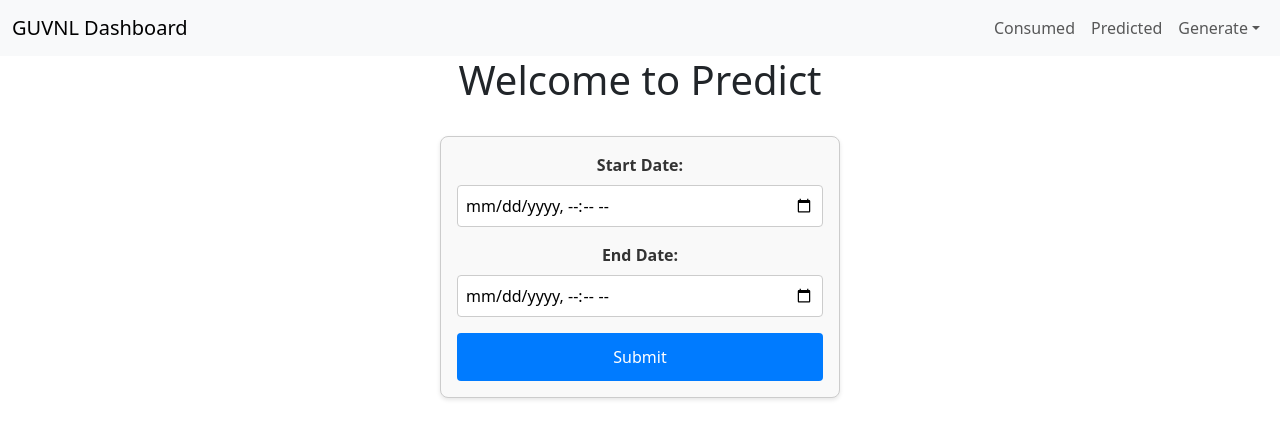
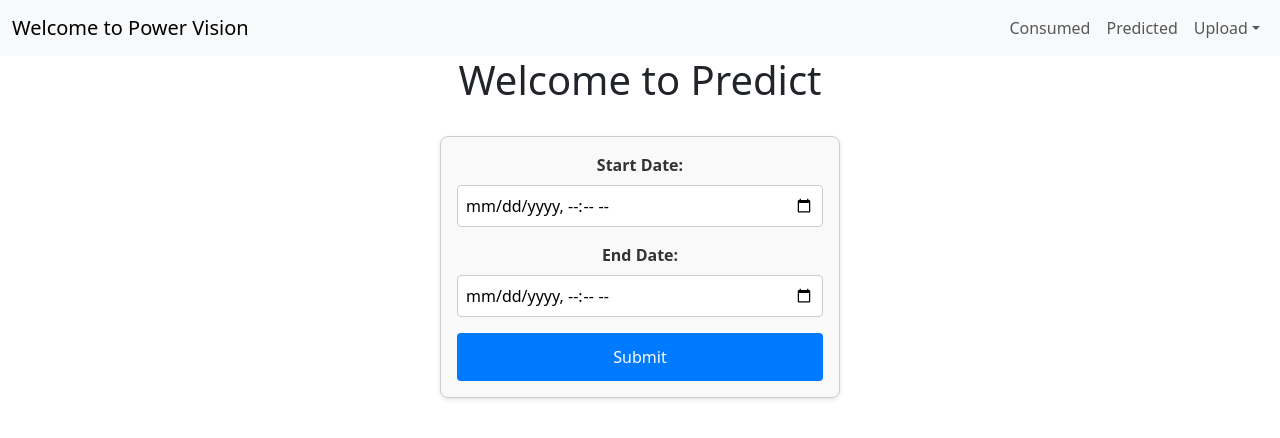
Before and after one commit to DMMPrice/dashboard_frontend, a React (Create React App) app: page / in a window 1280 px wide. Shown: the top 438 px of the page. Built offline with nearby package versions, Linux system fonts and the light colour scheme; the HTML template or start-up script is replaced by a standard one; what chartjs-plugin-zoom would draw is missing.

Commit message:
NavBar Updated

```diff
--- a/src/Components/NavBar/NavBar.jsx
+++ b/src/Components/NavBar/NavBar.jsx
@@ -6,7 +6,7 @@ const NavBar = () => {
     return (
         <nav className="navbar navbar-expand-lg bg-body-tertiary">
             <div className="container-fluid">
-                <Link to="/" className="navbar-brand">GUVNL Dashboard</Link>
+                <Link to="/" className="navbar-brand">Welcome to Power Vision</Link>
                 <button className="navbar-toggler" type="button" data-bs-toggle="collapse"
                         data-bs-target="#navbarNavDropdown" aria-controls="navbarNavDropdown" aria-expanded="false"
                         aria-label="Toggle navigation">
@@ -21,14 +21,14 @@ const NavBar = () => {
                             <Link className="nav-link" to="/predict">Predicted</Link>
                         </li>
                         <li className="nav-item dropdown">
-                            <a className="nav-link dropdown-toggle" href="#" role="button" data-bs-toggle="dropdown"
+                            <a className="nav-link dropdown-toggle" role="button" data-bs-toggle="dropdown"
                                aria-expanded="false">
-                                Generate
+                                Upload
                             </a>
                             <ul className="dropdown-menu">
-                                <li><a className="dropdown-item" href="#">Action</a></li>
-                                <li><a className="dropdown-item" href="#">Another action</a></li>
-                                <li><a className="dropdown-item" href="#">Something else here</a></li>
+                                <li><a className="dropdown-item" href="/">Renewable Energy</a></li>
+                                <li><a className="dropdown-item" href="/">Inter State Non-Renewable Energy</a></li>
+                                <li><a className="dropdown-item" href="/">Intra State Non-Renewable Energy</a></li>
                             </ul>
                         </li>
                     </ul>
```
